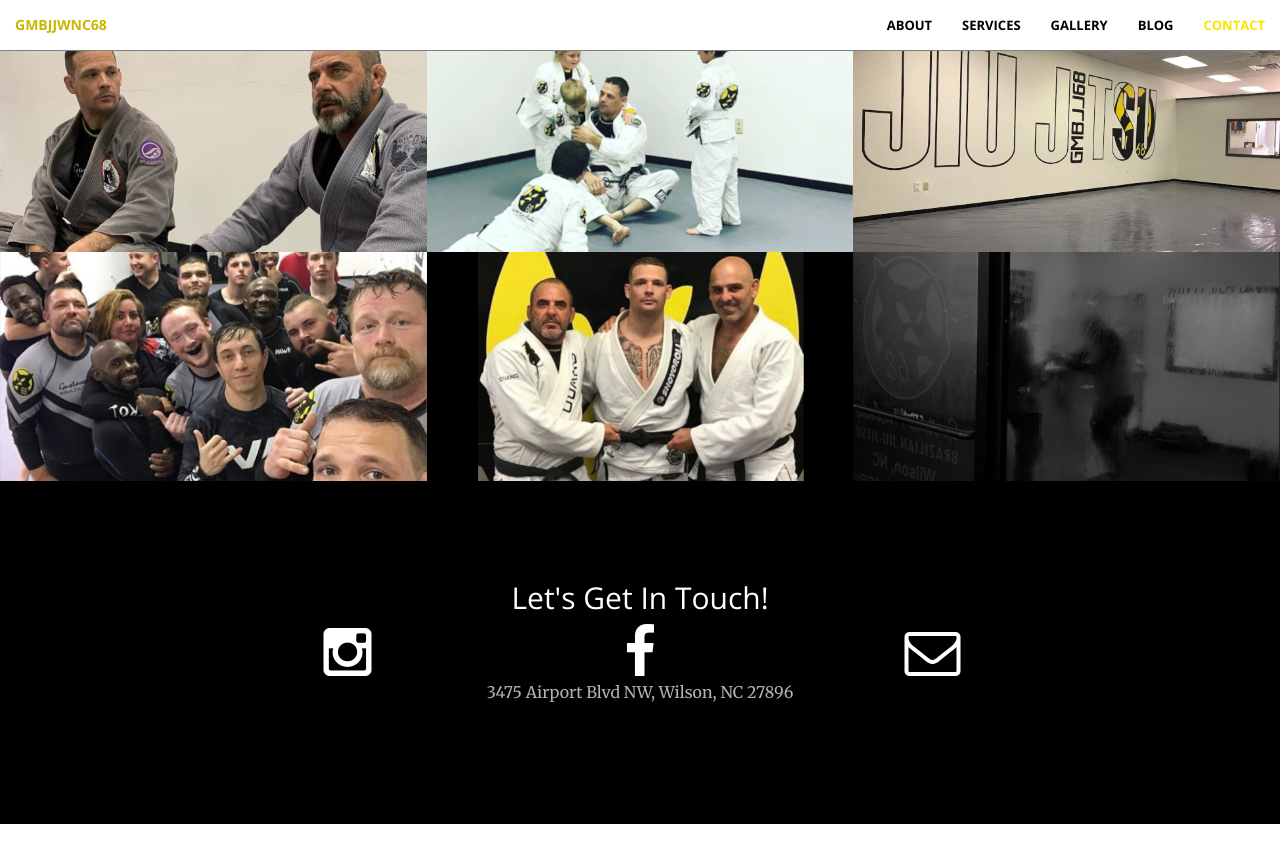
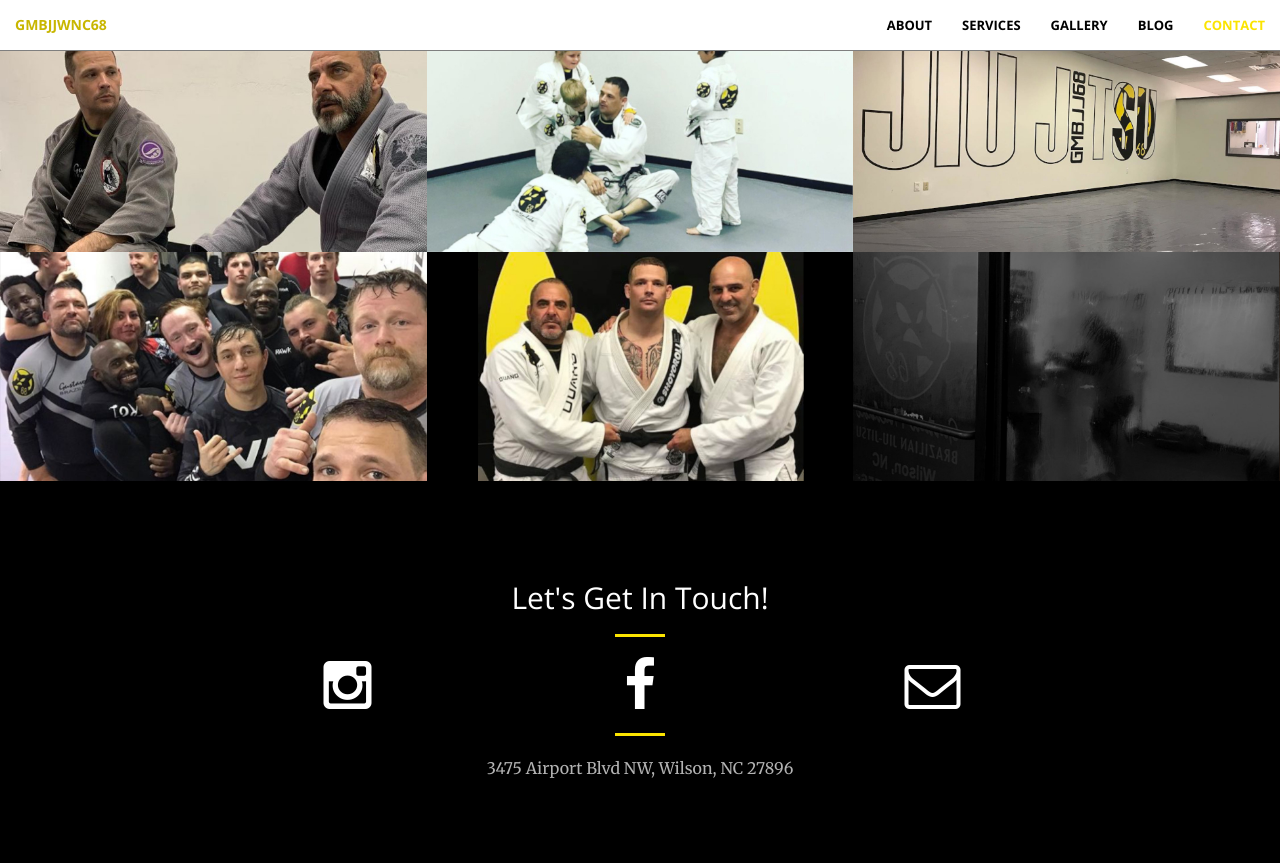
Before and after one commit to gmbjjwnc68/gmbjjwnc68.github.io, a Jekyll site: the page built from index.html, in a window 1280 px wide and 900 px high, scrolled down 2424 px. Shown: the top 863 px of the window. Built offline with Jekyll 4.4.1, drawn with Linux system fonts in a browser that asks for light colours; before the commit the page ends 3248 px from its top, so only the background shows below that.

Commit message:
Clean up contact.html

```diff
--- a/_includes/contact.html
+++ b/_includes/contact.html
@@ -3,7 +3,7 @@
         <div class="row">
             <div class="col-lg-8 col-lg-offset-2 text-center">
                 <h2 class="section-heading">Let's Get In Touch!</h2>
-                <!-- <hr class="primary"> -->
+                <hr class="bg-dark">
                 </a>
             </div>
         </div>
@@ -29,7 +29,7 @@
         </div>
         <div class="row">
             <div class="col-lg-8 col-lg-offset-2 text-center">
-                <!-- <hr class="primary"> -->
+                <hr class="bg-dark">
                 <a target="_blank" rel="noopener noreferrer" href="https://www.google.com/maps/place/Gustavo+Machado+Brazilian+Jiu+Jitsu+Wilson,+NC/@35.7656169,-77.9483881,15z/data=!4m2!3m1!1s0x0:0x9ceee373f6d7056f?sa=X&ved=2ahUKEwj896PpmNDtAhXDrVkKHbkODQsQ_BIwCnoECBUQAw">
                     <p class="text-faded">3475 Airport Blvd NW, Wilson, NC 27896</p>
                 </a>
```
